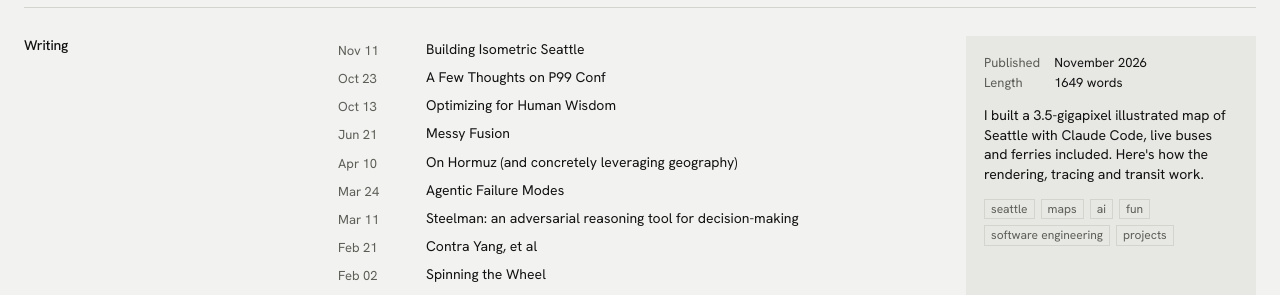
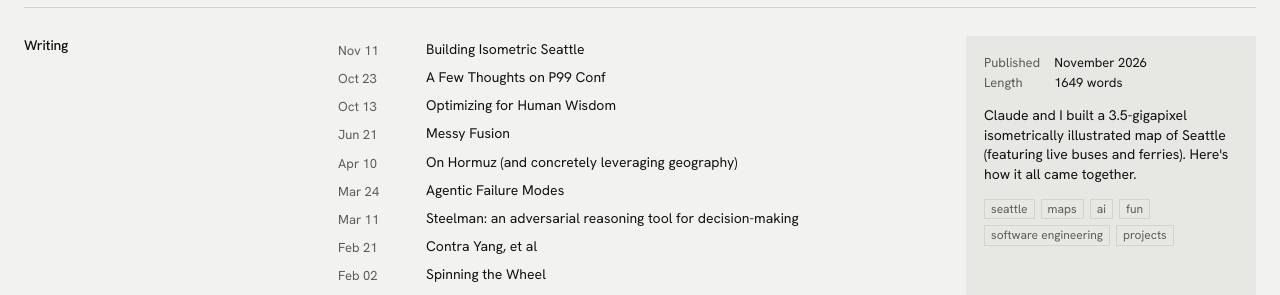
Before and after one commit to dmarticus/dmarticus.github.io, a Jekyll site: the page built from index.html, in a window 1280 px wide. Shown: the part 305-600 px from the top of the page. Built offline with Jekyll 4.4.1, drawn with Linux system fonts in a browser that asks for light colours.

Commit message:
can't belive you nuked this

```diff
--- a/_posts/2026-11-11-isometric-seattle.md
+++ b/_posts/2026-11-11-isometric-seattle.md
@@ -2,7 +2,7 @@
 title: "Building Isometric Seattle"
 layout: post
 tags: [seattle, maps, ai, fun, software engineering, projects]
-post_summary: "I built a 3.5-gigapixel illustrated map of Seattle with Claude Code, live buses and ferries included. Here's how the rendering, tracing and transit work."
+post_summary: "Claude and I built a 3.5-gigapixel isometrically illustrated map of Seattle (featuring live buses and ferries). Here's how it all came together."
 ---
 
 This week, I built [Isometric Seattle](https://isometricseattle.fun): a 3.5-gigapixel illustrated map of my hometown, with live buses and ferries.
```
